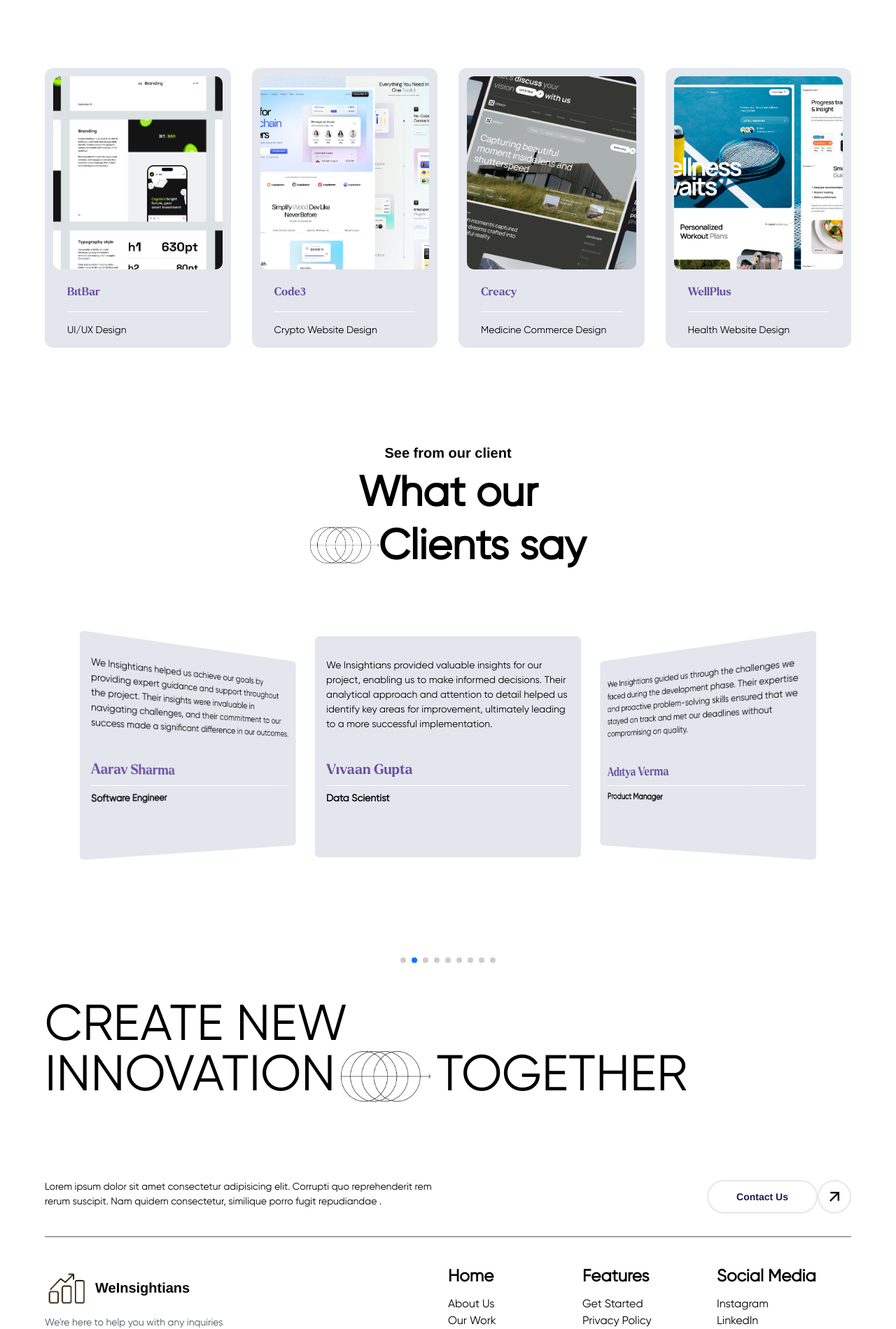
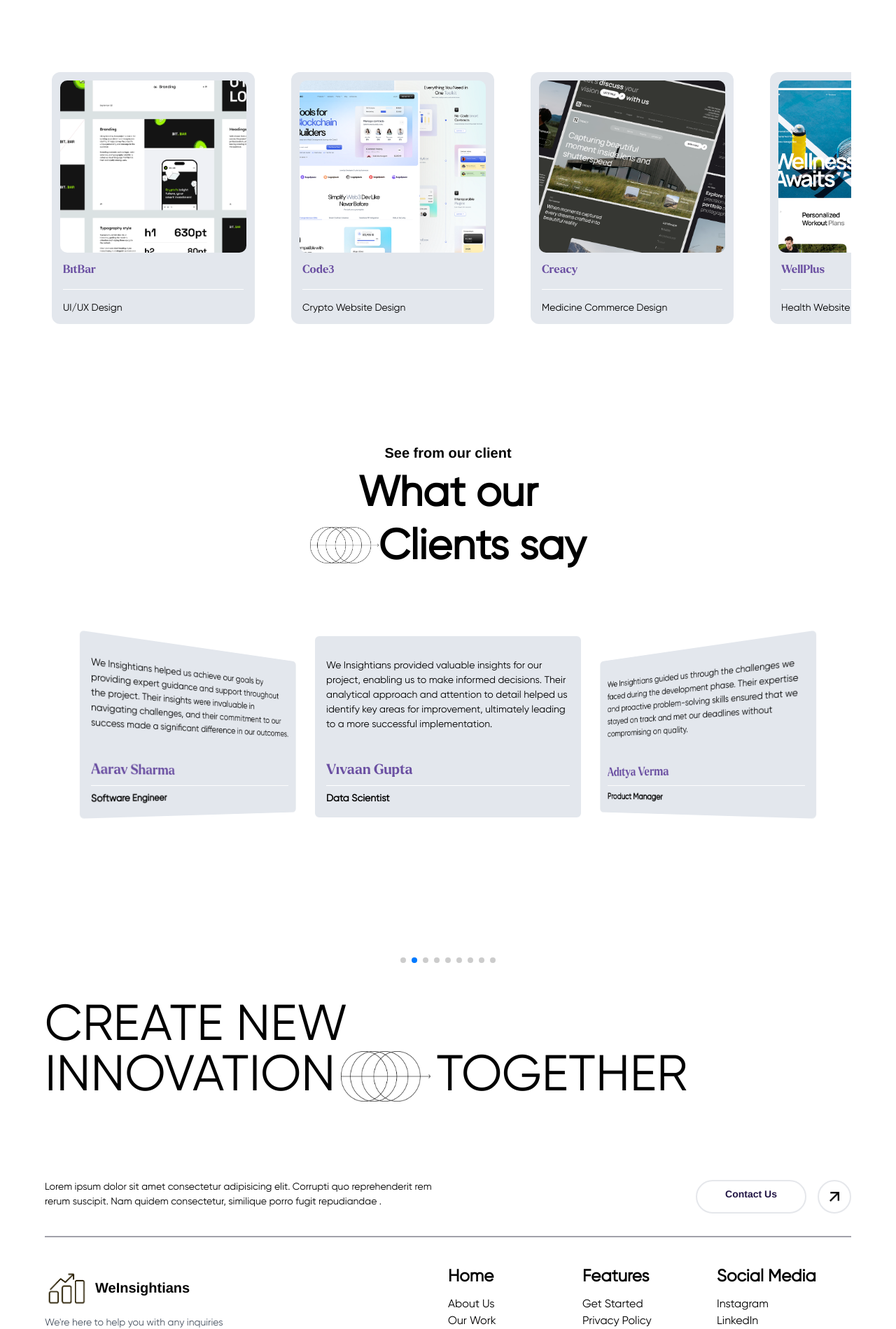
Before and after one commit to ZaidulV21/weinsightians-org, a React (Vite) app: page / in a window 1280 px wide. Shown: the part 1970-3869 px from the top of the page at 70% size. Built offline with nearby package versions, Linux system fonts and the light colour scheme; the HTML template or start-up script is replaced by a standard one.

Commit message:
Complete page 1 responsive

```diff
--- a/src/Page/Home.jsx
+++ b/src/Page/Home.jsx
@@ -14,7 +14,7 @@ const Home = () => {
       <Page3/>
       <Page4/>
       <Page5/>
-      <div className='px-16'>
+      <div className='px-4 md:px-16'>
         <Footer/>
         </div>
     </>
--- a/src/components/Footer.jsx
+++ b/src/components/Footer.jsx
@@ -5,8 +5,8 @@ const Footer = () => {
     return (
         <div className='py-10'>
             <div className='border-t-2 border-zinc-400'></div>
-            <div className='mt-10 flex justify-between'>
-                <div className='w-1/2'>
+            <div className='mt-10 flex flex-col md:flex-row justify-between'>
+                <div className='w-full md:w-1/2'>
                 <NavLink to="/" className='w-1/3 flex items-center'>
                     <img src='/bgWIcon.png' alt='We Insightians Logo' className='mr-2 w-16 h-16' />
                     <h2 className='text-xl font-bold'>WeInsightians</h2>
@@ -15,8 +15,8 @@ const Footer = () => {
                     We're here to help you with any inquiries <br />or project ideas you may have. Whether you have <br /> a question about our services, we’re ready to assist you.
                 </p>
                 </div>
-                <div className='w-1/2 flex justify-between'>
-                    <div className='w-1/3 font-[gilroy]'>
+                <div className='w-full md:w-1/2 flex flex-col md:flex-row justify-between'>
+                    <div className='w-full mt-5 md:mt-0 md:w-1/3 font-[gilroy]'>
                         <h3 className='font-semibold text-2xl'>Home</h3>
                         <ul className='text-base mt-3'>
                             <li className='hover:pl-4 transition-all duration-300'><NavLink to="/about">About Us</NavLink></li>
@@ -24,14 +24,14 @@ const Footer = () => {
                             <li className='hover:pl-4 transition-all duration-300'><NavLink to="/community">Community</NavLink></li>
                         </ul>
                     </div>
-                    <div className='w-1/3 font-[gilroy]'>
+                    <div className='w-full mt-5 md:mt-0 md:w-1/3 font-[gilroy]'>
                         <h3 className='font-semibold text-2xl'>Features</h3>
                         <ul className='text-base mt-3'>
                             <li className='hover:pl-4 transition-all duration-300'><NavLink to="/get-started">Get Started</NavLink></li>
                             <li className='hover:pl-4 transition-all duration-300'><NavLink to="/privacy-policy">Privacy Policy</NavLink></li>
                         </ul>
                     </div>
-                    <div className='w-1/3 font-[gilroy]'>
+                    <div className='w-full mt-5 md:mt-0 md:w-1/3 font-[gilroy]'>
                         <h3 className='font-semibold text-2xl'>Social Media</h3>
                         <ul className='text-base mt-3'>
                             <li className='hover:pl-4 transition-all duration-300'><a href="https://instagram.com/whokilledakshhat" target="_blank" rel="noopener noreferrer">Instagram</a></li>
--- a/src/components/Page3.jsx
+++ b/src/components/Page3.jsx
@@ -9,7 +9,7 @@ const Page3 = () => {
   ];
 
   return (
-    <div className='h-screen bg-white px-16'>
+    <div className='h-screen bg-white p-5 sm:px-16'>
       <div className='w-full h-1/3 flex '>
         {/* Left Side  */}
         <div className='font-[gilroy]  mt-5 w-1/2'>
@@ -21,7 +21,7 @@ const Page3 = () => {
          </div>
         </div>
         {/* Right Side  */}
-        <div className='flex flex-col font-[gilroy] justify-center w-full'>
+        <div className='hidden md:flex flex-col font-[gilroy] justify-center w-full'>
           <p className='text-end mb-4'>We crafted detailed botanical illustrations to highlight the <br />natural ingredients used in the products. Each design was <br />carefully integrated into the packaging layout.</p>
           <div className='flex justify-end'>
             <button className='px-10 py-2 text-[#231746] font-semibold transition-transform-all duration-500 rounded-full border-2 bg-[#fff] hover:bg-[#534277] '>Learn More</button>
@@ -31,17 +31,17 @@ const Page3 = () => {
       </div>
 
       {/* Bottom Card Content */}
-      <div className='w-full h-2/3 flex justify-center mt-10 items-center font-[gilroy]'>
-        <div className="section3">
+      <div className='w-full h-auto flex flex-wrap justify-center mt-10 items-center font-[gilroy]'>
+        <div className="h-auto w-full p-0 flex flex-nowrap overflow-x-auto scroll-snap-x mandatory gap-8">
           {cardData.map((card, index) => (
-            <div className="card" key={index}>
+            <div className="card h-[450px] w-full max-w-[290px] flex-shrink-0 flex-grow-0 mx-[10px] scroll-snap-start flex flex-col" key={index}>
               <div className="card1">
-                <img src={card.src} alt="" />
+                <img src={card.src} alt="" className="w-full h-auto" />
               </div>
-              <div className="card2 px-8 py-2 bg-[#E3E7ED]">
+              <div className="card2 px-4 bg-[#E3E7ED]">
                 <h2 className='text-[#6B50A2] font-bold text-base font-[larken]'>{card.brandName}</h2>
                 <hr className="border-t border-white w-full my-4" />
-                <p>{card.workName}</p>
+                <p className="text-sm">{card.workName}</p>
               </div>
             </div>
           ))}
--- a/src/components/Page4.jsx
+++ b/src/components/Page4.jsx
@@ -6,16 +6,16 @@ import ReviewSlider from './ReviewSlider';
 
 const Page4 = () => {
   return (
-    <div className='h-screen bg-white px-16'>
+    <div className='h-screen bg-white px-4 md:px-16'>
       {/* Top Content */}
       <div className='w-full h-1/3 flex flex-col justify-center items-center space-y-4'>
         <h1 className='text-xl font-semibold'>See from our client</h1>
-        <h1 className='text-6xl font-semibold font-[gilroy]'>What our</h1>
-        <h1 className='text-6xl font-semibold font-[gilroy] flex '><img className='h-[4vw]' src="/circle-design.png" alt="" /> Clients say</h1>
+        <h1 className='text-4xl md:text-6xl font-semibold font-[gilroy]'>What our</h1>
+        <h1 className='text-4xl md:text-6xl font-semibold font-[gilroy] flex '><img className='h-[11vw] md:h-[4vw]' src="/circle-design.png" alt="" /> Clients say</h1>
       </div>
 
       {/* Bottom Content */}
-      <div className='w-full h-2/3  flex '>
+      <div className='w-full h-2/3 flex'>
         <ReviewSlider />
       </div>
 
--- a/src/components/Page5.jsx
+++ b/src/components/Page5.jsx
@@ -2,16 +2,16 @@ import React from 'react'
 
 const Page5 = () => {
   return (
-    <div className=' bg-white px-16'>
-      <div className='text-7xl uppercase font-[gilroy] mt-10'>
+    <div className='bg-white px-4 md:px-16'>
+      <div className='text-5xl md:text-7xl uppercase font-[gilroy] mt-10'>
         <h1>Create new </h1>
-        <h1 className='flex gap-2'>innovation <img className='w-32 flex' src="/circle-design.png" alt="" />together</h1>
+        <h1 className='flex flex-col  gap-2 md:flex-row'>innovation <img className='hidden w-32 md:flex' src="/circle-design.png" alt="" />together</h1>
       </div>
-      <div className='flex justify-between mt-28 -mb-2'>
-        <h1 className='w-1/2 font-[gilroy]'>Lorem ipsum dolor sit amet consectetur adipisicing elit. Corrupti quo reprehenderit rem rerum suscipit. Nam quidem consectetur, similique porro fugit repudiandae .</h1>
-        <div className='flex justify-end'>
-            <button className='px-10 py-2 text-[#231746] font-semibold transition-transform-all duration-500 rounded-full border-2 bg-[#fff] hover:bg-[#534277] '>Contact Us</button>
-            <div className='h-12 w-12 rounded-full flex transition-all duration-500 items-center justify-center p-2 border-2 hover:rotate-45'><img src="/right-arrow-black.png" alt="" /></div>
+      <div className='flex flex-col md:flex-row justify-between mt-10 md:mt-28 -mb-2'>
+        <h1 className='w-full md:w-1/2 font-[gilroy]'>Lorem ipsum dolor sit amet consectetur adipisicing elit. Corrupti quo reprehenderit rem rerum suscipit. Nam quidem consectetur, similique porro fugit repudiandae .</h1>
+        <div className='flex flex-row md:justify-end mt-4 md:mt-0'>
+            <a href="/contact" className='px-8 md:px-10 py-2 text-[#231746] font-semibold transition-transform-all duration-500 rounded-full border-2 bg-[#fff] hover:bg-[#534277] '>Contact Us</a>
+            <div className='h-12 w-12 rounded-full flex transition-all duration-500 items-center justify-center p-2 border-2 hover:rotate-45 ml-4 md:mt-0'><img src="/right-arrow-black.png" alt="" /></div>
           </div>
       </div>
 
--- a/src/components/ReviewSlider.jsx
+++ b/src/components/ReviewSlider.jsx
@@ -68,7 +68,7 @@ export default function App() {
         effect={'coverflow'}
         grabCursor={true}
         centeredSlides={true}
-        slidesPerView={'3'}
+        slidesPerView={window.innerWidth < 768 ? '1' : '3'}
         coverflowEffect={{
           rotate: 50,
           stretch: 0,
@@ -87,7 +87,7 @@ export default function App() {
       >
         {reviews.map((review, index) => (
           <SwiperSlide key={index}>
-            <div className='bg-[#E3E7ED]  text-black p-4 rounded-lg border-2 border-white h-80 w-96'>
+            <div className='bg-[#E3E7ED] text-black p-4 rounded-lg border-2 border-white w-full '>
               <div className='mt-4'>
                 <p className='text-black font-[gilroy]'>{review.content}</p>
                 <h2 className='text-[#6B50A2] font-[larken] font-bold text-xl mt-10'>{review.title}</h2>
--- a/src/index.css
+++ b/src/index.css
@@ -40,21 +40,11 @@
 }
 
 
-/* For Page3 */
-.section3{
-  height: 100%;
-  width: 100%;
-  padding: 0px;
-  display: flex;
-  gap: 30px;
+.card {
+
 }
 
-.card{
-  height: 500px;
-  width: 380px;
-}
-
-.card .card1{
+.card .card1 {
   background-color: #E3E7ED;
   padding: .75rem;
   height: 60%;
@@ -65,29 +55,27 @@
   overflow: hidden;
 }
 
-.card .card1 img{
+.card .card1 img {
   border-radius: 10px;
   height: 100%;
   width: 100%;
   object-fit: cover;
 }
 
-.card .card2{
+.card .card2 {
   height: 20%;
   width: 100%;
   border-bottom-left-radius: 12px;
   border-bottom-right-radius: 12px;
-  /* background-color: #AA81B7; */
   transition: all ease 0.5s;
-
 }
 
-.card:hover .card1{
+.card:hover .card1 {
   border-radius: 80px;
 }
-.card:hover .card2{
+
+.card:hover .card2 {
   border-radius: 80px;
-
 }
 /* animation round*/
 @keyframes rotate360 {
```
